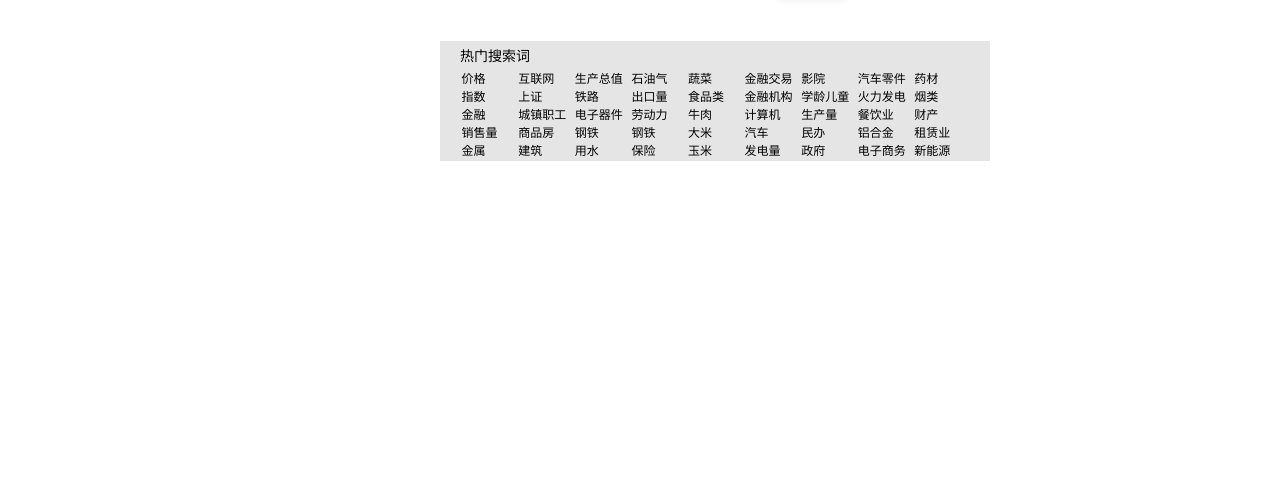
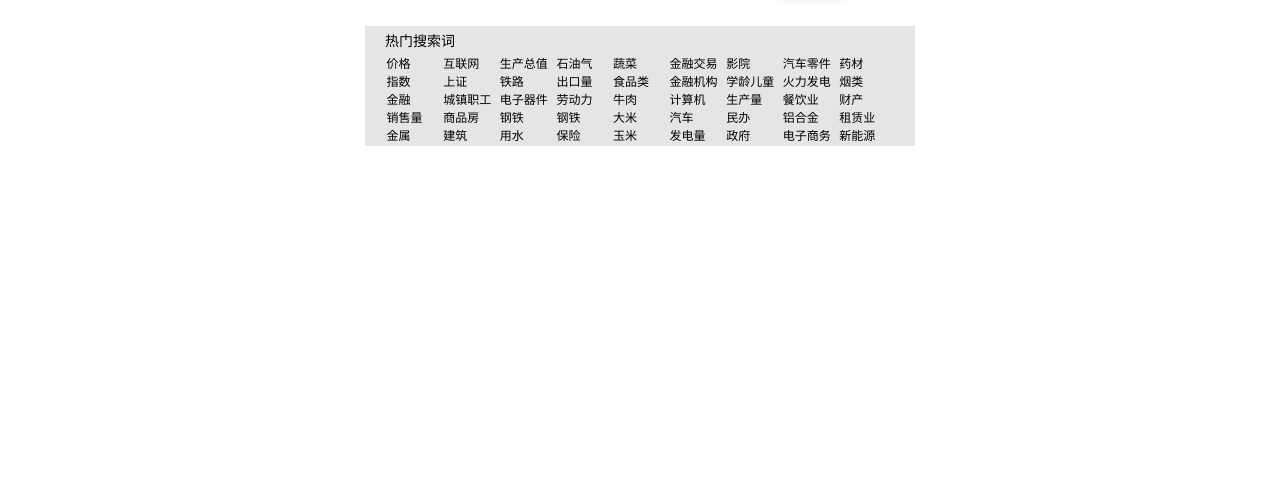
Before and after one commit to data2/datamake-pc, a plain HTML site: page sea.html in a window 1280 px wide. Shown: the part 316-800 px from the top of the page. Drawn offline with Linux system fonts and the light colour scheme; no server answers.

Commit message:
html 适配台式机pc

```diff
--- a/sea.html
+++ b/sea.html
@@ -100,7 +100,7 @@ var _hmt = _hmt || [];
                     <div class="loader"></div>
 
                     <div class="search-output" style="margin-left:300px;color:black;"></div>
-                    <div style="background-color:rgba(0,0,0,0.1);width:550px;height:120px;margin-top: 15px; margin-left: 390px;">
+                    <div style="background-color:rgba(0,0,0,0.1);width:550px;height:120px;margin-top: 15px; margin:0 auto;">
                         <div style="padding:5px 20px 20px 20px;color: black;font-size:14px;text-align:left;">
                             <div style="width:550px;padding-left:0px; font-size: 14px;">
                                 <span>热门搜索词</span>
```
Also changed, not shown: data.html (+1 -1 lines).
